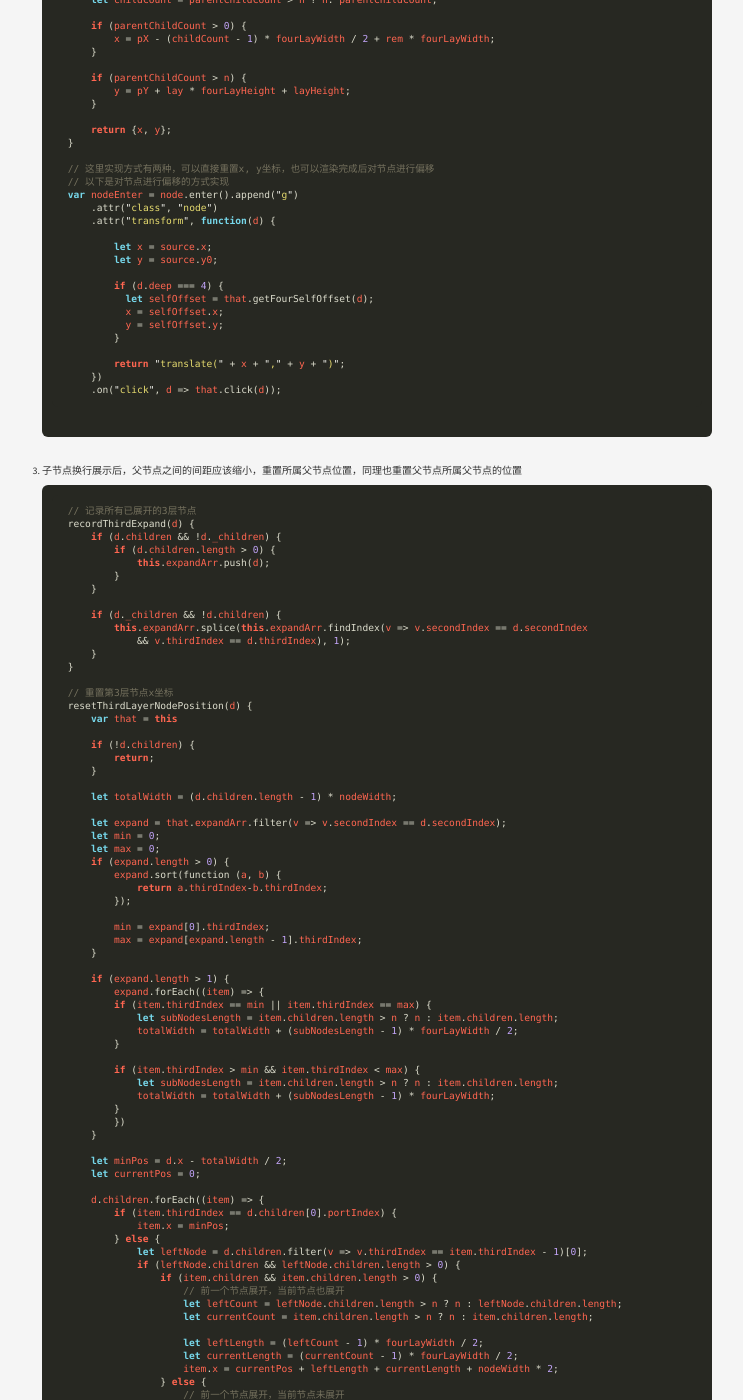
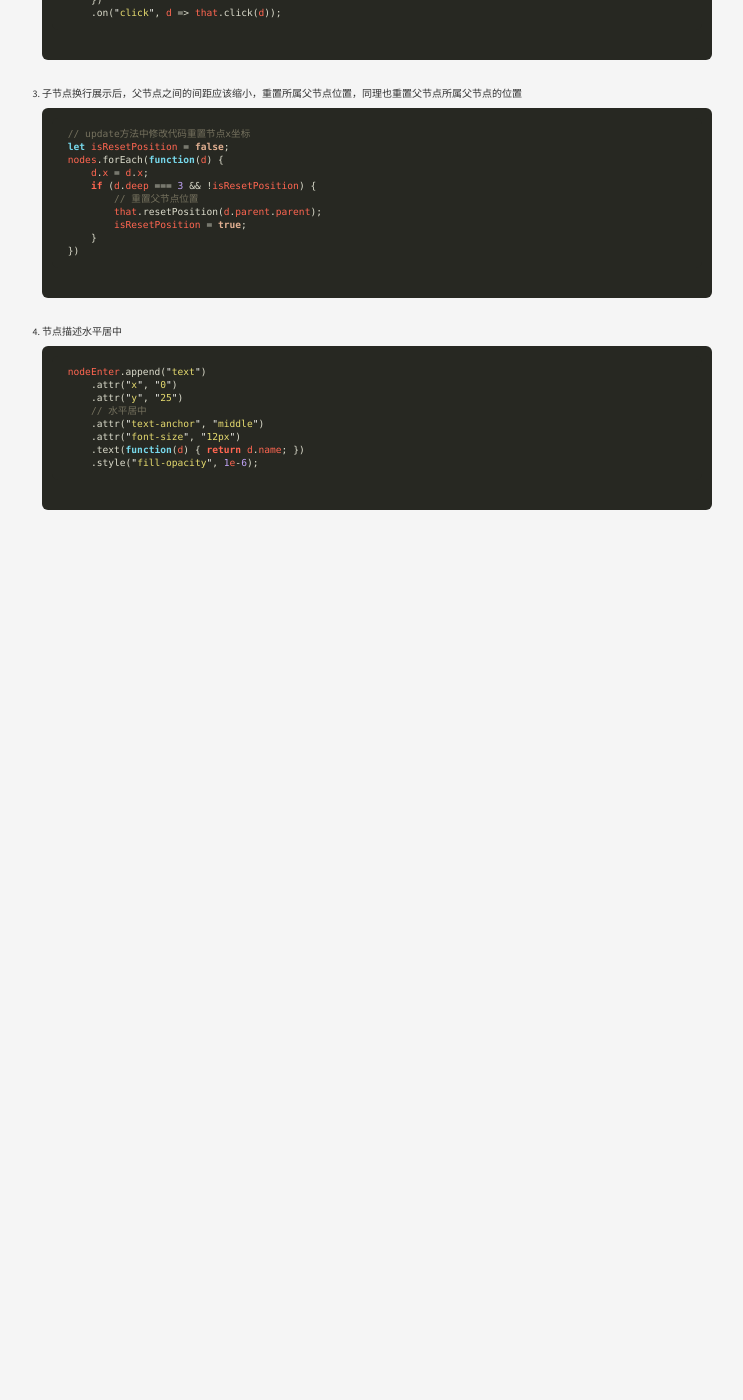
Before and after one commit to pinpinkuku/pinpinkuku.github.io, a Jekyll site: the page built from _posts/2019-07-19-d3-tree-line.md, in a window 1280 px wide and 1400 px high, scrolled down 1530 px. Shown: the whole window, without its empty margins (283-1026 px from the left). Built offline with Jekyll 4.4.1, drawn with Linux system fonts in a browser that asks for light colours; after the commit the page ends 2160 px from its top, so only the background shows below that; some of the changed text lies outside the part shown.

Commit message:
add new files

````diff
--- a/_posts/2019-07-19-d3-tree-line.md
+++ b/_posts/2019-07-19-d3-tree-line.md
@@ -16,6 +16,7 @@ category: blog
 > 代码参考： [vue.js中使用D3树状图异步按需加载数据绘制人物关系图](https://www.jianshu.com/p/n2e730n92d42)
 
 实现思路如下：
+
 1. 数据建模
 数据建模很重要，它直接决定后续代码的复杂度，以下是我的数据建模，仅做参考：
 ``` javascript
@@ -33,36 +34,6 @@ category: blog
 ```
 2. 实现子节点超过n个时换行展示
 ``` javascript
-    getFourSelfOffset(d){
-        let x = d.x;
-        let y = d.y;
-
-        // 节点横向位置
-        let rem = (d.index -1) % n;
-        // 节点处于第几层
-        let lay = parseInt((d.index -1) / n);
-
-        let pX = d.parent.x;
-        let pY = d.parent.y;
-
-        let parentChildCount = 0;
-        if (d.parent.children) {
-            parentChildCount = d.parent.children.length;
-        }
-
-        let childCount = parentChildCount > n ? n: parentChildCount;
-
-        if (parentChildCount > 0) {
-            x = pX - (childCount - 1) * fourLayWidth / 2 + rem * fourLayWidth;
-        }
-
-        if (parentChildCount > n) {
-            y = pY + lay * fourLayHeight + layHeight;
-        }
-
-        return {x, y};
-    }
-
     // 这里实现方式有两种，可以直接重置x, y坐标，也可以渲染完成后对节点进行偏移
     // 以下是对节点进行偏移的方式实现
     var nodeEnter = node.enter().append("g")
@@ -85,115 +57,26 @@ category: blog
 
 3. 子节点换行展示后，父节点之间的间距应该缩小，重置所属父节点位置，同理也重置父节点所属父节点的位置
 ``` javascript
-    // 记录所有已展开的3层节点
-    recordThirdExpand(d) {
-        if (d.children && !d._children) {
-            if (d.children.length > 0) {
-                this.expandArr.push(d);
-            }
-        }
-
-        if (d._children && !d.children) {
-            this.expandArr.splice(this.expandArr.findIndex(v => v.secondIndex == d.secondIndex
-                && v.thirdIndex == d.thirdIndex), 1);
-        }
-    }
-
-    // 重置第3层节点x坐标
-    resetThirdLayerNodePosition(d) {
-        var that = this
-
-        if (!d.children) {
-            return;
-        }
-
-        let totalWidth = (d.children.length - 1) * nodeWidth;
-
-        let expand = that.expandArr.filter(v => v.secondIndex == d.secondIndex);
-        let min = 0;
-        let max = 0;
-        if (expand.length > 0) {
-            expand.sort(function (a, b) {
-                return a.thirdIndex-b.thirdIndex;
-            });
-
-            min = expand[0].thirdIndex;
-            max = expand[expand.length - 1].thirdIndex;
-        }
-
-        if (expand.length > 1) {
-            expand.forEach((item) => {
-            if (item.thirdIndex == min || item.thirdIndex == max) {
-                let subNodesLength = item.children.length > n ? n : item.children.length;
-                totalWidth = totalWidth + (subNodesLength - 1) * fourLayWidth / 2;
-            }
-
-            if (item.thirdIndex > min && item.thirdIndex < max) {
-                let subNodesLength = item.children.length > n ? n : item.children.length;
-                totalWidth = totalWidth + (subNodesLength - 1) * fourLayWidth;
-            }
-            })
-        }
-
-        let minPos = d.x - totalWidth / 2;
-        let currentPos = 0;
-
-        d.children.forEach((item) => {
-            if (item.thirdIndex == d.children[0].portIndex) {
-                item.x = minPos;
-            } else {
-                let leftNode = d.children.filter(v => v.thirdIndex == item.thirdIndex - 1)[0];
-                if (leftNode.children && leftNode.children.length > 0) {
-                    if (item.children && item.children.length > 0) {
-                        // 前一个节点展开，当前节点也展开
-                        let leftCount = leftNode.children.length > n ? n : leftNode.children.length;
-                        let currentCount = item.children.length > n ? n : item.children.length;
-
-                        let leftLength = (leftCount - 1) * fourLayWidth / 2;
-                        let currentLength = (currentCount - 1) * fourLayWidth / 2;
-                        item.x = currentPos + leftLength + currentLength + nodeWidth * 2;
-                    } else {
-                        // 前一个节点展开，当前节点未展开
-                        let leftCount = leftNode.children.length > n ? n : leftNode.children.length;
-                        let leftLength = (leftCount - 1) * fourLayWidth / 2;
-
-                        if (item.thirdIndex == max + 1) {
-                            item.x = currentPos + nodeWidth;
-                        } else {
-                            item.x = currentPos + leftLength + nodeWidth;
-                        }
-                    }
-                } else {
-                    if (item.children && item.children.length > 0) {
-                        // 前一个节点未展开，当前展开
-                        let currentCount = item.children.length > n ? n : item.children.length;
-                        let currentLength = (currentCount - 1) * fourLayWidth / 2;
-
-                        if (item.thirdIndex == min) {
-                            item.x = currentPos + nodeWidth;
-                        } else {
-                            item.x = currentPos + currentLength + nodeWidth;
-                        }
-                    } else {
-                        // 前一个未展开，当前也未展开
-                        item.x = currentPos + nodeWidth;
-                    }
-                }
-            }
-
-            currentPos = item.x;
-        })
-    }
-
-    // 同上还需重新计算第2层节点位置，略
-
     // update方法中修改代码重置节点x坐标
     let isResetPosition = false;
     nodes.forEach(function(d) {
         d.x = d.x;
         if (d.deep === 3 && !isResetPosition) {
+            // 重置父节点位置
             that.resetPosition(d.parent.parent);
             isResetPosition = true;
         }
     })
 ```
+
+4. 节点描述水平居中
+``` javascript
+    nodeEnter.append("text")
+        .attr("x", "0")
+        .attr("y", "25")
+        // 水平居中
+        .attr("text-anchor", "middle")
+        .attr("font-size", "12px")
+        .text(function(d) { return d.name; })
+        .style("fill-opacity", 1e-6);
+```
````
Also changed, not shown: other parts of _posts/2019-07-19-d3-tree-line.md (+5 -4 lines).
